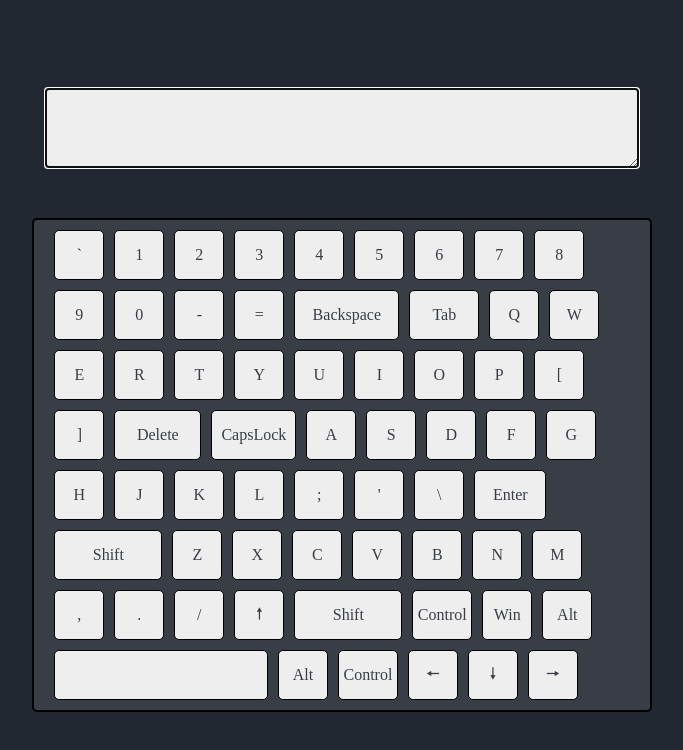
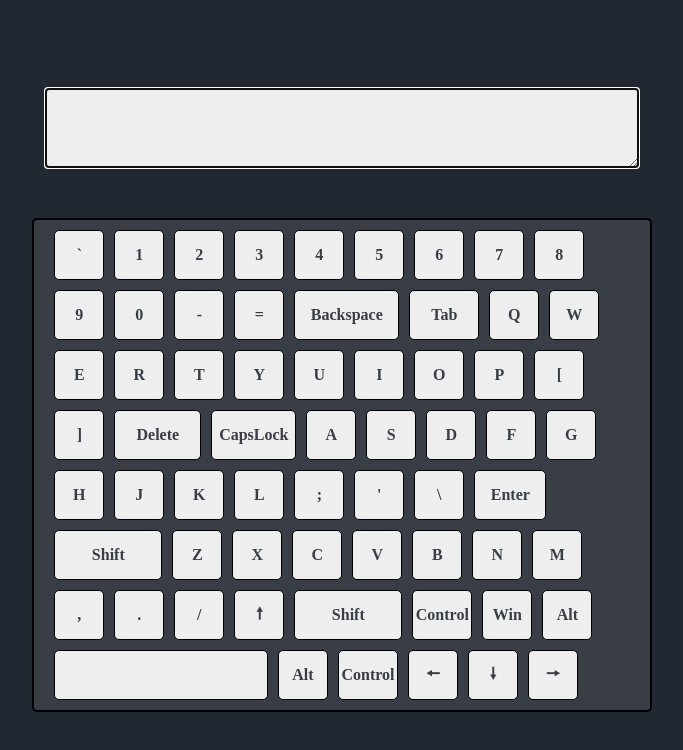
Before and after one commit to DragonRomeo/virtual-keyboard, a plain HTML site: page index.html in a window 1280 px wide. Shown: the whole page, without its empty margins (298-981 px from the left). Drawn offline with Linux system fonts and the light colour scheme; a web font is replaced by a local one.

Commit message:
feat: increase font-weight

```diff
--- a/style.scss
+++ b/style.scss
@@ -36,7 +36,6 @@ textarea {
 
 .keyboard {
     display: flex;
-    // justify-content: center;
     width: 49%;
     border: 2px solid black;
     flex-direction: row;
@@ -45,6 +44,7 @@ textarea {
     padding: 10px 10px 10px 20px;
     border-radius: 5px;
     background-color: #393E46;
+    font-weight: 600;
 }
 
 .keyboard__key {
@@ -66,7 +66,6 @@ textarea {
 
 .keyboard__key:hover {
     cursor: pointer;
-    // background-color: #393E46;
     opacity: 0.5;
 }
 
@@ -103,7 +102,6 @@ textarea {
 
 
 .keyboard__key.active {
-    // background-color: cadetblue;
     background-color: #00ADB5;
     transform: scale(0.95);
 }
```
Also changed, not shown: style.css, 1 other file.
